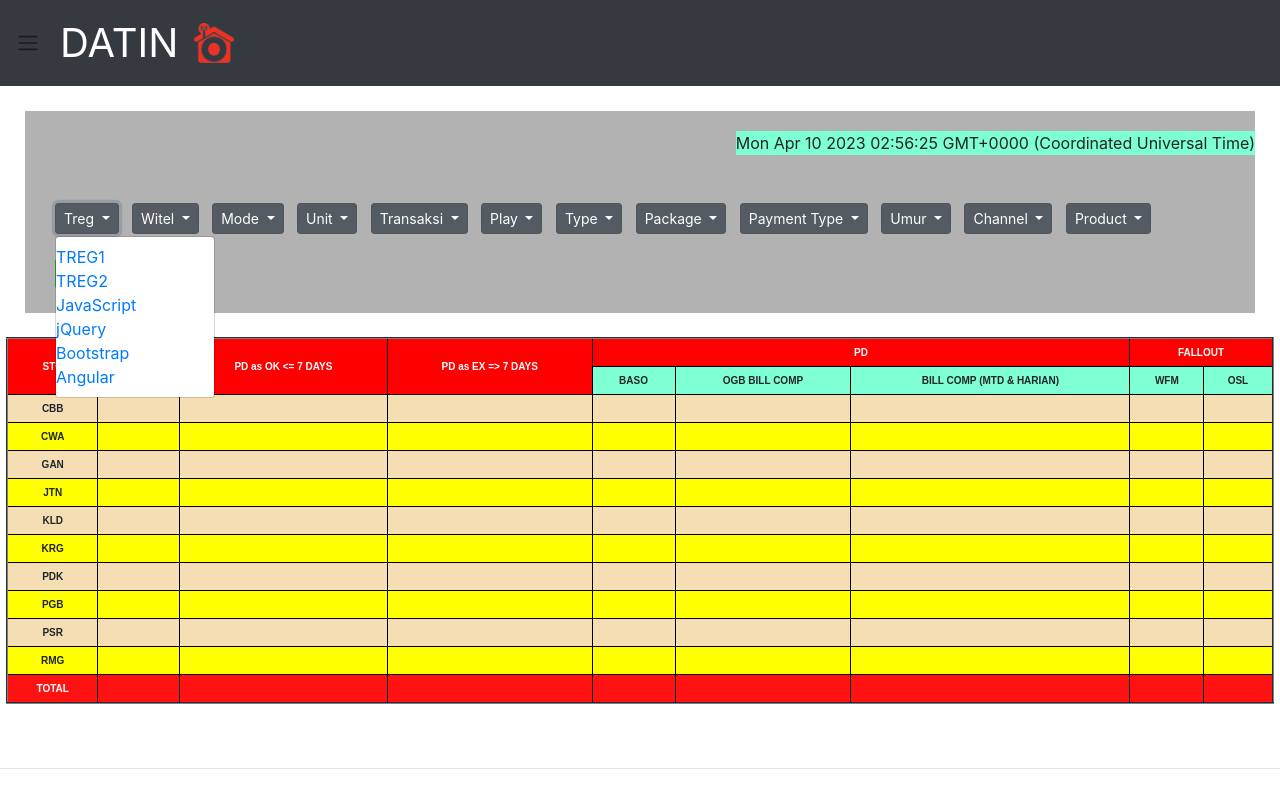
After one commit to khalilzufar/Prototipe-Business-Provisioning, a Django app: template dashboard/templates/dashboard/datin.html in a window 1280 px wide, after a click on "Treg". The commit adds this page. Run offline with Django 4.2, Linux system fonts and the light colour scheme; the template is opened without the code that fills it, so the values that code supplies are empty; some libraries are stand-ins or nearby versions.

Commit message:
Add datin

```diff
--- a/Project1/settings.py
+++ b/Project1/settings.py
@@ -10,6 +10,7 @@ For the full list of settings and their values, see
 https://docs.djangoproject.com/en/4.1/ref/settings/
 """
 
+import os
 from pathlib import Path
 
 # Build paths inside the project like this: BASE_DIR / 'subdir'.
@@ -118,7 +119,11 @@ USE_TZ = True
 # https://docs.djangoproject.com/en/4.1/howto/static-files/
 
 STATIC_URL = 'static/'
+STATIC_ROOT = os.path.join(BASE_DIR, 'static')
+STATICFILES_DIRS = [os.path.join(BASE_DIR, 'dashboard\static')]
 
+MEDIA_ROOT = os.path.join(BASE_DIR, 'images')
+MEDIA_URL = '/images/'
 # Default primary key field type
 # https://docs.djangoproject.com/en/4.1/ref/settings/#default-auto-field
 
--- a/Project1/urls.py
+++ b/Project1/urls.py
@@ -14,9 +14,13 @@ Including another URLconf
     2. Add a URL to urlpatterns:  path('blog/', include('blog.urls'))
 """
 from django.contrib import admin
-from django.urls import include, path
+from django.urls import path, include
+from django.conf import settings
+from django.views.generic import RedirectView
+from dashboard import views
 
 urlpatterns = [
     path('dashboard/', include('dashboard.urls')),
     path('admin/', admin.site.urls),
+    path('polls/', include('polls.urls')),
 ]
--- a/dashboard/static/dashboard/styles.css
+++ b/dashboard/static/dashboard/styles.css
@@ -1,28 +1,63 @@
+.navbar-brand{
+  padding-left: 20px;
+  font-size: 40px;
+}
+.navbar2{
+padding-top: 20px;
+padding-left: 30px;
+margin-left: 25px;
+margin-right: 25px;
+margin-top: 25px;
+}
+
+.datebg{
+  float: right;
+  background-color: aquamarine;}
 table {
     font-family: arial, sans-serif;
     border-collapse: collapse;
-    width: 100%;
+    width: 99%;
+    margin: auto;
+  }
+  tr:nth-child(odd) {
+    background-color: wheat;
+  }
+  tr:nth-child(even) {
+    background-color: yellow;
   }
   .th2 {
     background-color: aquamarine;
+    font-weight: bold;
   }
   th {
     font-size: 10px;
-    border: 1px solid #b2b2b2;
+    border: 1px solid black;
     text-align: left;
     padding: 8px;
     text-align:center;
     background-color: red;
+    color: white;
   }
   td {
     font-size: 10px;
-    border: 1px solid #b2b2b2;
+    border: 1px solid black;
     text-align: left;
     padding: 8px;
     text-align:center;
-
+  }
+  tr.total{
+    font-style: co;
+    background-color: #ff0000ed;
+  }
+  tr:hover {background-color: cornflowerblue;
+  }
+  tr {
+    background-color: #FFFFFF;
+    font-weight: bold;
   }
 
-  tr:nth-child(even) {
-    background-color: #FFFFFF;
+  .dropdown{
+    padding-top: 50px;
+    padding-left: 20px;
+    padding-bottom: 10px;
   }
--- /dev/null
+++ b/dashboard/templates/dashboard/datin.html
@@ -0,0 +1,156 @@
+{% load static %}
+<html>
+  <head>
+    <meta charset="utf-8">
+    <meta name="viewport" content="width=device-width, initial-scale=1.0">
+    <link rel="stylesheet" href="https://stackpath.bootstrapcdn.com/bootstrap/4.4.1/css/bootstrap.min.css" integrity="sha384-Vkoo8x4CGsO3+Hhxv8T/Q5PaXtkKtu6ug5TOeNV6gBiFeWPGFN9MuhOf23Q9Ifjh" crossorigin="anonymous">
+    <link rel="stylesheet" href="{% static 'dashboard/styles.css' %}">
+  </head>
+  <body>
+
+    <nav class="navbar navbar-expand-lg navbar-light bg-dark">
+        <span class="navbar-toggler-icon my-toggler" data-toggle="dropdown" href="#" role="button" aria-haspopup="true" aria-expanded="false"></span>
+        <a class="navbar-brand" href=# style="color: white">DATIN</a></span>
+        <img src="{% static "images/telkom.png" %}" height= 40 width= 40 alt="Telkom">
+
+        <div class="dropdown-menu">
+          <a class="dropdown-item" href="#">High Speed Internet (HSI)</a>
+          <a class="dropdown-item" href="#">DATIN</a>
+          <a data-target="rekap.html"  target="_blank" href="rekap.html" class="dropdown-item" >REKAP</a>
+          <div class="dropdown-divider"></div>
+          <a class="dropdown-item" href="#">Separated link</a>
+        </div>
+    </nav>
+    <nav class="navbar2" style="background-color: #B2B2B2;">
+      <span class="datebg" id='date-time'></span>
+      <br><br><br>
+        <button class="btn btn-secondary btn-sm dropdown-toggle" type="button" data-toggle="dropdown">Treg
+        <span class="caret"></span></button>
+        <ul class="dropdown-menu">
+          <li><a href="#">TREG1</a></li>
+          <li><a href="#">TREG2</a></li>
+          <li><a href="#">JavaScript</a></li>
+          <li><a href="#">jQuery</a></li>
+          <li><a href="#">Bootstrap</a></li>
+          <li><a href="#">Angular</a></li>
+        </ul>  &nbsp;
+
+            <a class="btn btn-secondary btn-sm dropdown-toggle" data-toggle="dropdown" href="#" role="button" aria-haspopup="true" aria-expanded="false">
+            Witel
+            </a> &nbsp;
+            <a class="btn btn-secondary btn-sm dropdown-toggle" data-toggle="dropdown" href="#" role="button" aria-haspopup="true" aria-expanded="false">
+            Mode
+            </a> &nbsp;
+            <a class="btn btn-secondary btn-sm dropdown-toggle" data-toggle="dropdown" href="#" role="button" aria-haspopup="true" aria-expanded="false">
+            Unit
+            </a> &nbsp;
+            <a class="btn btn-secondary btn-sm dropdown-toggle" data-toggle="dropdown" href="#" role="button" aria-haspopup="true" aria-expanded="false">
+            Transaksi
+            </a> &nbsp;
+            <a class="btn btn-secondary btn-sm dropdown-toggle" data-toggle="dropdown" href="#" role="button" aria-haspopup="true" aria-expanded="false">
+            Play
+            </a> &nbsp;
+            <a class="btn btn-secondary btn-sm dropdown-toggle" data-toggle="dropdown" href="#" role="button" aria-haspopup="true" aria-expanded="false">
+            Type
+            </a> &nbsp;
+            <a class="btn btn-secondary btn-sm dropdown-toggle" data-toggle="dropdown" href="#" role="button" aria-haspopup="true" aria-expanded="false">
+            Package
+            </a> &nbsp;
+            <a class="btn btn-secondary btn-sm dropdown-toggle" data-toggle="dropdown" href="#" role="button" aria-haspopup="true" aria-expanded="false">
+            Payment Type
+            </a> &nbsp;
+            <a class="btn btn-secondary btn-sm dropdown-toggle" data-toggle="dropdown" href="#" role="button" aria-haspopup="true" aria-expanded="false">
+            Umur
+            </a> &nbsp;
+            <a class="btn btn-secondary btn-sm dropdown-toggle" data-toggle="dropdown" href="#" role="button" aria-haspopup="true" aria-expanded="false">
+            Channel
+            </a> &nbsp;
+            <a class="btn btn-secondary btn-sm dropdown-toggle" data-toggle="dropdown" href="#" role="button" aria-haspopup="true" aria-expanded="false">
+            Product
+            </a>
+            <br><br>
+            <input class="btn btn-success btn-sm " type="submit" value="Submit">
+          </div>
+          <br><br>
+    </nav>
+
+    <BR>
+    <table border="2">
+      <tr>
+        <th rowspan="2">STO</th>
+        <th rowspan="2">UNSC</th>
+        <th rowspan="2">PD as OK <= 7 DAYS</th>
+        <th rowspan="2">PD as EX => 7 DAYS</th>
+        <th colspan="3">PD</th>
+        <th colspan="2">FALLOUT</th>
+      </tr>
+      <tr>
+
+        <td class="th2">BASO</td>
+        <td class="th2">OGB BILL COMP</td>
+        <td class="th2">BILL COMP (MTD & HARIAN)</td>
+
+        <td class="th2">WFM</td>
+        <td class="th2">OSL</td>
+
+      </tr>
+      <tr>
+        <td>CBB</td>
+        <td></td><td></td><td></td><td></td><td></td><td></td><td></td><td></td>
+
+      </tr>
+      <tr>
+        <td>CWA</td>
+        <td></td><td></td><td></td><td></td><td></td><td></td><td></td><td></td>
+      </tr>
+      <tr>
+        <td>GAN</td>
+        <td></td><td></td><td></td><td></td><td></td><td></td><td></td><td></td>
+      </tr>
+      <tr>
+        <td>JTN</td>
+        <td></td><td></td><td></td><td></td><td></td><td></td><td></td><td></td>
+      </tr>
+      <tr>
+        <td>KLD</td>
+        <td></td><td></td><td></td><td></td><td></td><td></td><td></td><td></td>
+      </tr>
+      <tr>
+        <td>KRG</td>
+        <td></td><td></td><td></td><td></td><td></td><td></td><td></td><td></td>
+      </tr><tr>
+        <td>PDK</td>
+        <td></td><td></td><td></td><td></td><td></td><td></td><td></td><td></td>
+      </tr>
+      <tr>
+        <td>PGB</td>
+        <td></td><td></td><td></td><td></td><td></td><td></td><td></td><td></td>
+      </tr>
+      <tr>
+        <td>PSR</td>
+        <td></td><td></td><td></td><td></td><td></td><td></td><td></td><td></td>
+      </tr>
+      <tr>
+        <td>RMG</td>
+        <td></td><td></td><td></td><td></td><td></td><td></td><td></td><td></td>
+      </tr>
+      <tr class="total">
+        <td style="color: white">TOTAL</td>
+        <td></td><td></td><td></td><td></td><td></td><td></td><td></td><td></td>
+      </tr>
+    </table>
+    <br><br>
+    <HR>
+
+
+
+    <script src="https://code.jquery.com/jquery-3.4.1.slim.min.js" integrity="sha384-J6qa4849blE2+poT4WnyKhv5vZF5SrPo0iEjwBvKU7imGFAV0wwj1yYfoRSJoZ+n" crossorigin="anonymous"></script>
+    <script src="https://cdn.jsdelivr.net/npm/popper.js@1.16.0/dist/umd/popper.min.js" integrity="sha384-Q6E9RHvbIyZFJoft+2mJbHaEWldlvI9IOYy5n3zV9zzTtmI3UksdQRVvoxMfooAo" crossorigin="anonymous"></script>
+    <script src="https://stackpath.bootstrapcdn.com/bootstrap/4.4.1/js/bootstrap.min.js" integrity="sha384-wfSDF2E50Y2D1uUdj0O3uMBJnjuUD4Ih7YwaYd1iqfktj0Uod8GCExl3Og8ifwB6" crossorigin="anonymous"></script>
+    <script>
+      var dt = new Date();
+      document.getElementById('date-time').innerHTML=dt;
+      </script>
+
+</body>
+</html>
--- a/dashboard/urls.py
+++ b/dashboard/urls.py
@@ -4,5 +4,7 @@ from . import views
 
 app_name = 'dashboard'
 urlpatterns = [
-    path('', views.index, name='index'),
+    path('', views.hsi, name='hsi'),
+    path('', views.rekap, name='rekap'),
+    path('', views.datin, name='datin'),
 ]
--- a/polls/templates/admin/base_site.html
+++ b/polls/templates/admin/base_site.html
@@ -2,8 +2,9 @@
 
 {% block title %}{% if subtitle %}{{ subtitle }} | {% endif %}{{ title }} | {{ site_title|default:_('Django site admin') }}{% endblock %}
 
-{% block branding %}
+{% block brandin    g %}
 <h1 id="site-name"><a href="{% url 'admin:index' %}">Prov HSI</a></h1>
 {% endblock %}
 
 {% block nav-global %}{% endblock %}
+x``
```
Also changed, not shown: dashboard/templates/dashboard/hsi.html (added, +193 -0 lines), dashboard/templates/dashboard/index.html (deleted, +0 -173 lines), dashboard/templates/dashboard/rekap.html (added, +23 -0 lines), dashboard/views.py (+7 -2 lines), polls/templates/polls/index.html (+72 -12 lines), dashboard/static/images/telkom.png (added).
